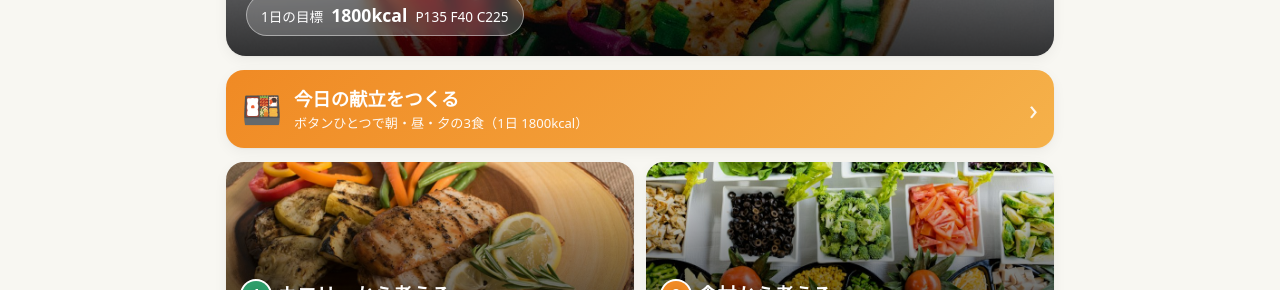
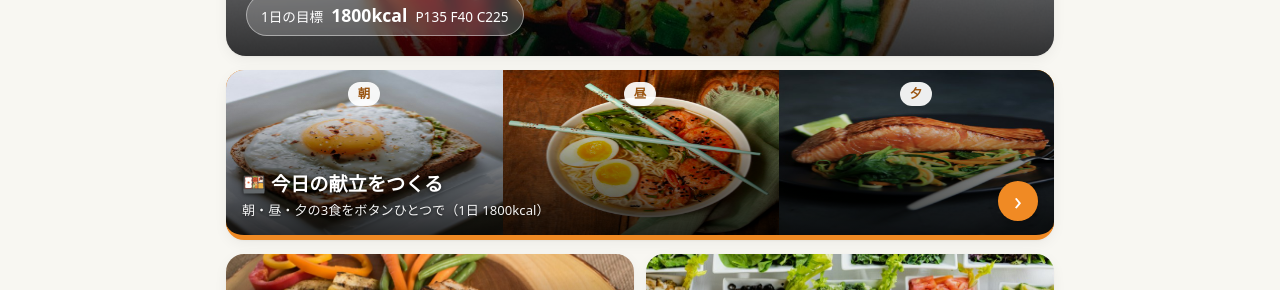
Before and after one commit to yameseikotuin-beep/my-first-project, a React (Vite) app in the folder react-app/: page / in a window 1280 px wide. Shown: the part 302-592 px from the top of the page. Built offline with nearby package versions, Linux system fonts and the light colour scheme; no server answers.

Commit message:
ホームの「今日の献立をつくる」ボタンを朝・昼・夕の料理写真入りにする
Co-Authored-By: Claude Opus 5.5 <noreply@anthropic.com>
Claude-Session: https://claude.ai/code/session_015Z6WsZ5hk6k3pSFUPitj65

```diff
--- a/react-app/src/index.css
+++ b/react-app/src/index.css
@@ -236,16 +236,29 @@ details > summary { cursor: pointer; font-weight: 600; }
 
 /* ===== ホーム: 今日の献立ボタン ===== */
 .quick-plan {
-  display: flex; align-items: center; gap: 12px; width: 100%; margin-top: 12px; padding: 14px 16px;
-  border: 0; border-radius: 18px; cursor: pointer; text-align: left; color: #fff;
-  background: linear-gradient(135deg, #f08a24, #f5b14a); box-shadow: var(--shadow); font: inherit;
-  transition: transform 0.15s ease;
+  position: relative; display: flex; align-items: flex-end; gap: 12px; width: 100%; min-height: 170px; margin-top: 12px; padding: 14px 16px;
+  border: 0; border-radius: 18px; cursor: pointer; text-align: left; color: #fff; font: inherit;
+  box-shadow: var(--shadow); overflow: hidden; transition: transform 0.15s ease;
+  background-color: #f08a24;
+  background-repeat: no-repeat;
+  background-size: 100% 100%, 33.4% 100%, 33.4% 100%, 33.4% 100%, 100% 100%;
+  background-position: 0 0, 0 50%, 50% 50%, 100% 50%, 0 0;
+  border-bottom: 5px solid var(--orange, #f08a24);
 }
 .quick-plan:active { transform: scale(0.98); }
-.quick-plan b { display: block; font-size: 1.15rem; }
-.quick-plan-sub { display: block; font-size: 0.82rem; opacity: 0.95; }
-.quick-plan-ico { font-size: 2rem; line-height: 1; }
-.quick-plan-arrow { margin-left: auto; font-size: 1.8rem; line-height: 1; opacity: 0.9; }
+.quick-plan b { display: block; font-size: 1.2rem; text-shadow: 0 1px 4px rgba(0,0,0,0.6); }
+.quick-plan-sub { display: block; font-size: 0.82rem; opacity: 0.95; text-shadow: 0 1px 3px rgba(0,0,0,0.6); }
+.quick-plan-meals { position: absolute; top: 10px; left: 0; right: 0; display: flex; pointer-events: none; }
+.quick-plan-meals > span { flex: 1; text-align: center; }
+.quick-plan-meals > span::before {
+  content: attr(data-l); display: inline-block; padding: 2px 10px; border-radius: 999px;
+  background: rgba(255,255,255,0.92); color: #9a5410; font-size: 0.78rem; font-weight: 700;
+}
+.quick-plan-arrow {
+  margin-left: auto; flex: none; width: 40px; height: 40px; border-radius: 50%;
+  display: grid; place-items: center; font-size: 1.6rem; line-height: 1;
+  background: #f08a24; box-shadow: 0 2px 8px rgba(0,0,0,0.3);
+}
 
 /* ===== 献立: 1日のまとめ ===== */
 .plan-summary { display: flex; flex-wrap: wrap; gap: 6px; margin-bottom: 4px; }
@@ -255,3 +268,4 @@ details > summary { cursor: pointer; font-weight: 600; }
 .plan-chip.off { background: var(--red-soft); color: var(--red); }
 .compare.compact th, .compare.compact td { white-space: nowrap; padding: 6px 4px; font-size: 0.85rem; }
 .quick-plan { margin: 0 0 14px; }
+.quick-plan-text { flex: 1; min-width: 0; }
--- a/react-app/src/pages/Home.tsx
+++ b/react-app/src/pages/Home.tsx
@@ -4,6 +4,14 @@ import { greeting, photoBg, today, useFoodDb } from '../ui/helpers'
 import { navigate } from '../router'
 import { setSession, toast } from '../store/session'
 import { quickDailyPlan, seedFor } from '../engine/quickPlan'
+
+/** 朝・昼・夕を表す3枚の料理写真を横に並べた背景（下側を暗くして文字を読みやすくする） */
+function quickPlanBg() {
+  const url = (name: string) => `url("${import.meta.env.BASE_URL}dishes/${name}.jpg")`
+  return {
+    backgroundImage: ['linear-gradient(180deg, rgba(0,0,0,0) 20%, rgba(0,0,0,0.45) 55%, rgba(0,0,0,0.8))', url('egg'), url('bowl'), url('grill'), 'linear-gradient(135deg, #f08a24, #f5b14a)'].join(', '),
+  }
+}
 
 const MENU = [
   { to: 'saved?tab=favorites', ico: '★', title: 'お気に入りレシピ' },
@@ -49,11 +57,11 @@ export function Home() {
         </div>
       </section>
 
-      <button type="button" className="quick-plan" onClick={makeTodayPlan}>
-        <span className="quick-plan-ico" aria-hidden>🍱</span>
-        <span>
-          <b>今日の献立をつくる</b>
-          <span className="quick-plan-sub">ボタンひとつで朝・昼・夕の3食（1日 {s.calorieTarget}kcal）</span>
+      <button type="button" className="quick-plan" onClick={makeTodayPlan} style={quickPlanBg()}>
+        <span className="quick-plan-meals" aria-hidden><span data-l="朝" /><span data-l="昼" /><span data-l="夕" /></span>
+        <span className="quick-plan-text">
+          <b>🍱 今日の献立をつくる</b>
+          <span className="quick-plan-sub">朝・昼・夕の3食をボタンひとつで（1日 {s.calorieTarget}kcal）</span>
         </span>
         <span className="quick-plan-arrow" aria-hidden>›</span>
       </button>
```
